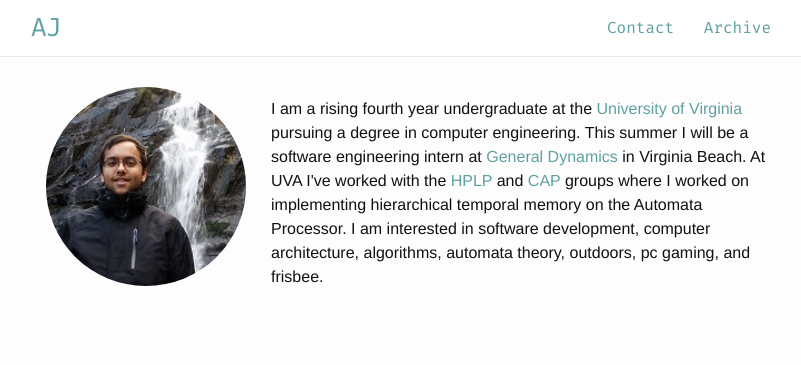
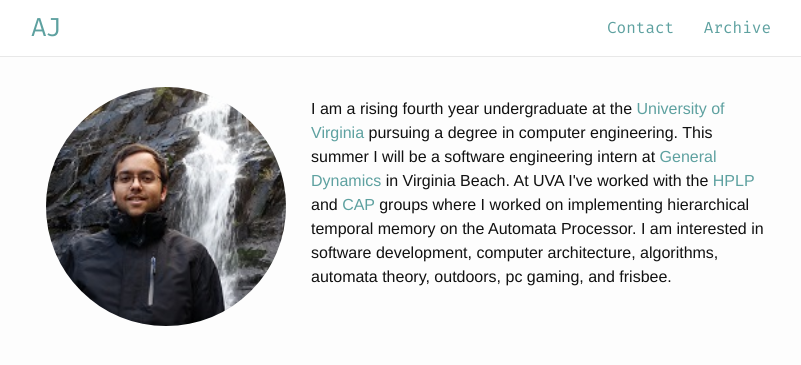
Before and after one commit to ajvarshneya/ajvarshneya.github.io, a Jekyll site: the page built from index.html, in a window 1280 px wide. Shown: the top 365 px of the page, without its empty margins (239-1040 px from the left). Built offline with Jekyll 4.4.1, drawn with Linux system fonts in a browser that asks for light colours.

Commit message:
Updated index

```diff
--- a/index.html
+++ b/index.html
@@ -3,7 +3,7 @@ layout: default
 ---
   <!--<h1 class="page-heading"><a href="{{ page.permalink }}">{{ page.title }}</a></h1>-->
 <div id="main-container" style="">
-	<img src="aj.jpg" style="border-radius: 50%; width: 200px; float: left; margin: -10px 25px 20px 15px;">
+	<img src="aj.jpg" style="border-radius: 50%; width: 240px; float: left; margin: -10px 25px 20px 15px;">
 	<p style="margin: 10px 0px 0px 0px;"> I am a rising fourth year undergraduate at the <a href="http://seas.virginia.edu/">University of Virginia</a> pursuing a degree in computer engineering. This summer I will be a software engineering intern at <a href="http://www.generaldynamics.com/">General Dynamics</a> in Virginia Beach. At UVA I've worked with the <a href="http://hplp.ece.virginia.edu/">HPLP</a> and <a href="http://cap.virginia.edu/">CAP</a> groups where I worked on implementing hierarchical temporal memory on the Automata Processor. I am interested in software development, computer architecture, algorithms, automata theory, outdoors, pc gaming, and frisbee.</p>
 </span>
   <!--<p class="rss-subscribe">subscribe <a href="{{ "/feed.xml" | prepend: site.baseurl }}">via RSS</a></p>-->
```
Also changed, not shown: 1 other file.
